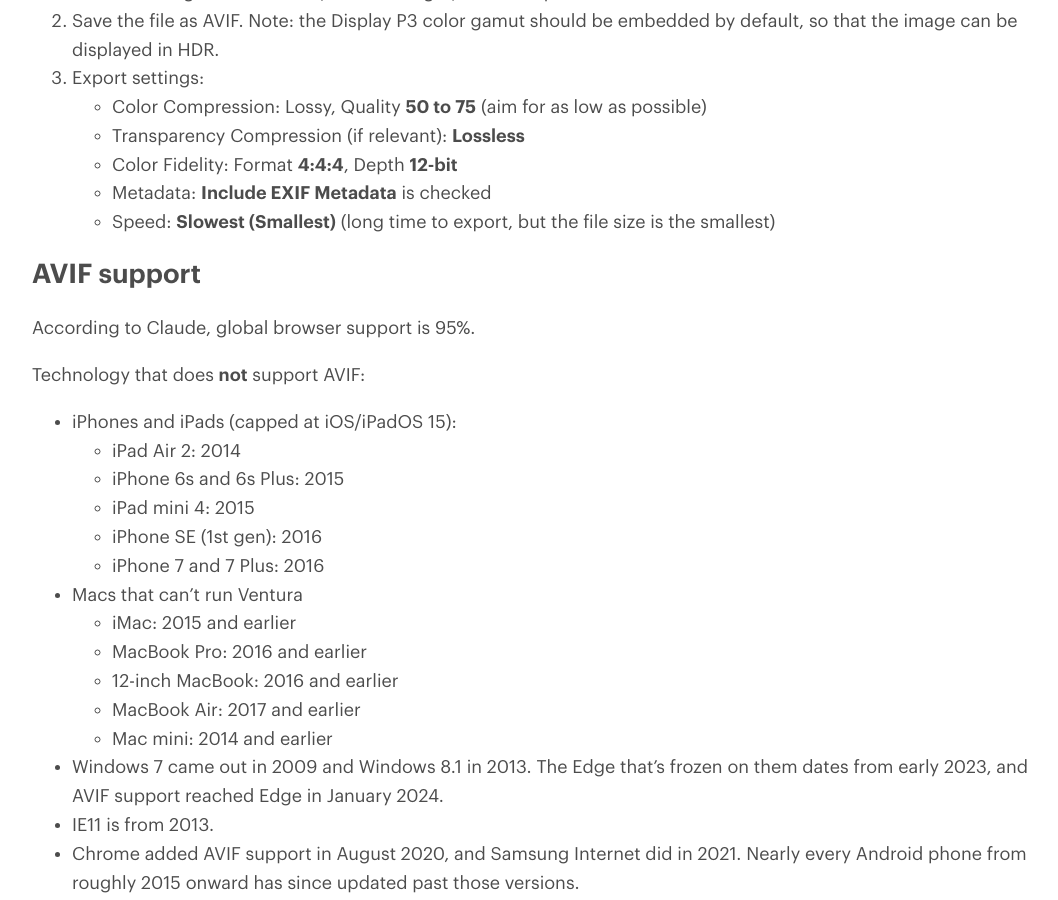
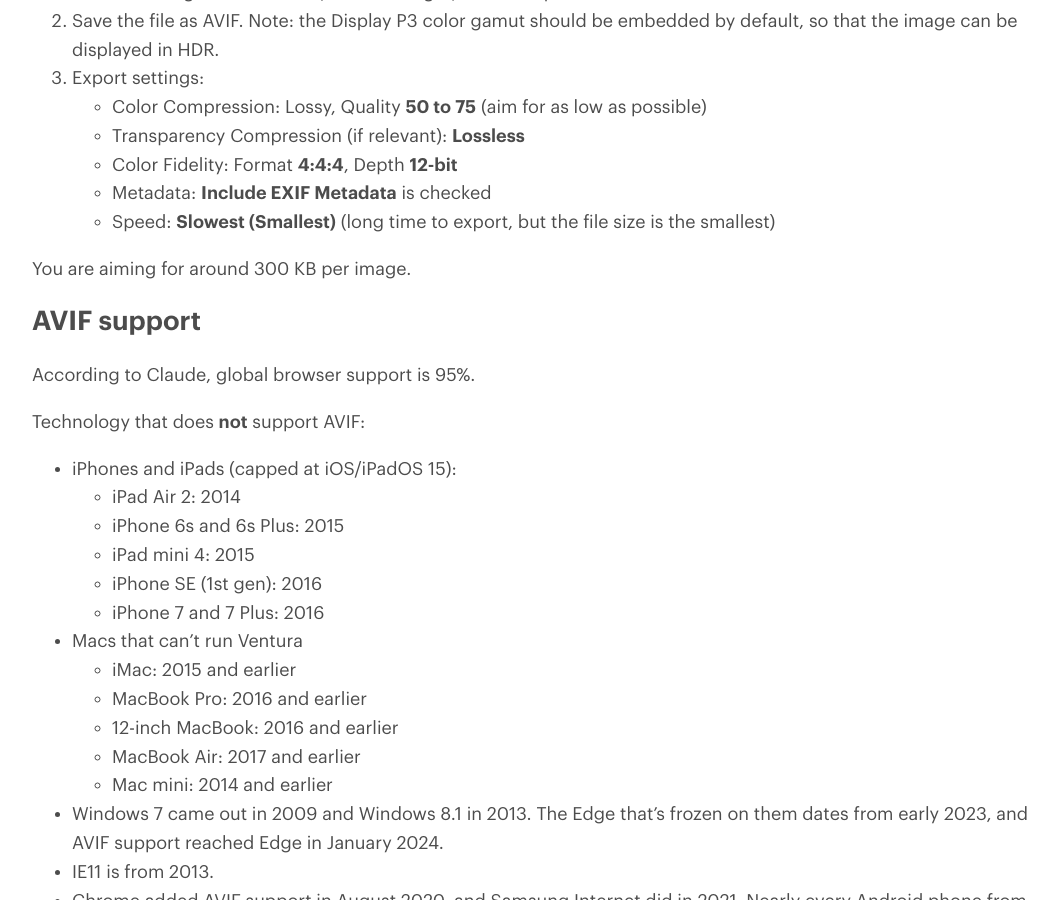
Before and after one commit to greermuldowney/greermuldowney-com, a Jekyll site: the page built from start.md, in a window 1280 px wide and 900 px high, scrolled down 3392 px. Shown: the whole window, without its empty margins (220-1278 px from the left). Built offline with Jekyll 4.4.1, drawn with Linux system fonts in a browser that asks for light colours.

Commit message:
Update start.md

```diff
--- a/start.md
+++ b/start.md
@@ -42,7 +42,6 @@
 
 * [Curriculum Vitae]({{ ghEdit }}cv.md){:target="_blank"}
 * [Bio]({{ ghEdit }}bio.md){:target="_blank"}
-
 
 
 # Adding new projects
@@ -122,6 +121,8 @@
     * Metadata: **Include EXIF Metadata** is checked
     * Speed: **Slowest (Smallest)** (long time to export, but the file size is the smallest)
 
+You are aiming for around 300 KB per image.
+
 ## AVIF support
 
 According to Claude, global browser support is 95%.
```
